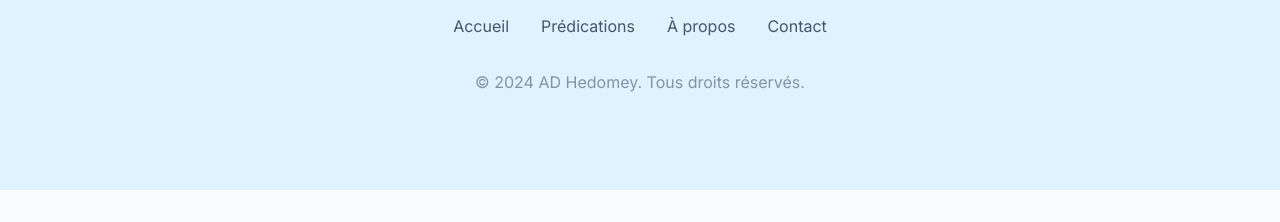
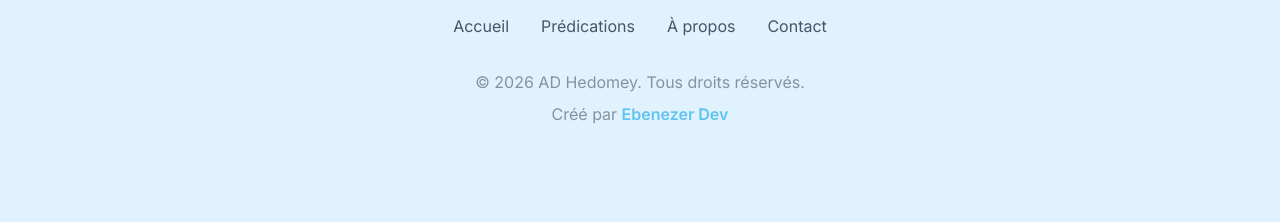
Before and after one commit to SAMBIENI96/ad-hedomey-site, a website: page front-end/apropos.html in a window 1280 px wide. Shown: the part 4225-4447 px from the top of the page. Before the commit the page ends 4415 px from the top, so only its background shows below. Drawn offline with nearby package versions, Linux system fonts and the light colour scheme.

Commit message:
Update footer credits and year

```diff
--- a/front-end/apropos.html
+++ b/front-end/apropos.html
@@ -291,10 +291,17 @@
 <a class="text-on-surface-variant hover:text-primary transition-colors font-body-md text-body-md" href="apropos.html">À propos</a>
 <a class="text-on-surface-variant hover:text-primary transition-colors font-body-md text-body-md" href="contact.html">Contact</a>
 </div>
-<p class="text-on-surface-variant opacity-60 font-body-md text-body-md">© 2024 AD Hedomey. Tous droits réservés.</p>
+<div class="space-y-2 text-on-surface-variant opacity-60 font-body-md text-body-md">
+<p>© <span data-current-year>2024</span> AD Hedomey. Tous droits réservés.</p>
+<p>Créé par <a class="font-semibold text-primary hover:text-sky-700 transition-colors" href="https://wa.me/22943509006" rel="noopener" target="_blank">Ebenezer Dev</a></p>
+</div>
 </div>
 </footer>
 <script>
+        document.querySelectorAll('[data-current-year]').forEach((node) => {
+            node.textContent = new Date().getFullYear();
+        });
+
         // Intersection Observer for scroll animations
         const observerOptions = {
             threshold: 0.1,
```
Also changed, not shown: front-end/contact.html (+8 -1 lines), front-end/predication.html (+8 -1 lines), index.html (+8 -1 lines).
